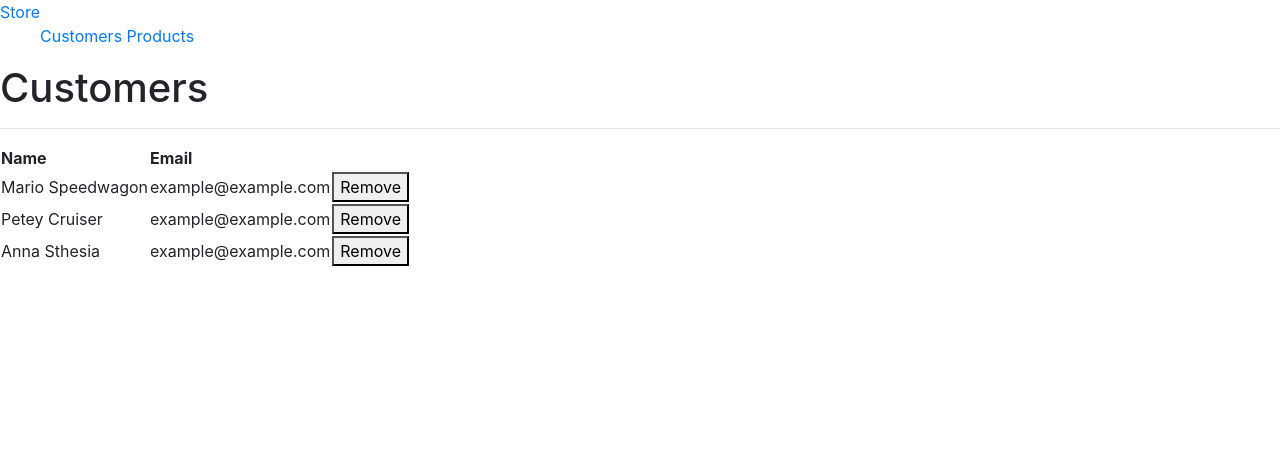
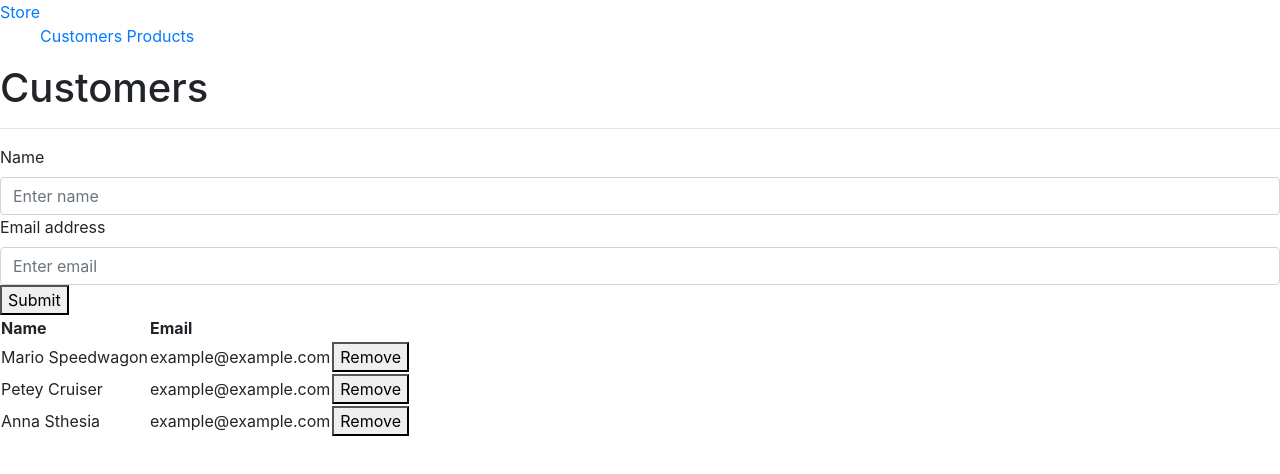
Before and after one commit to nenad1995/prodavnica, a Vue app: page /customers in a window 1280 px wide. Shown: the top 474 px of the page. Built offline with nearby package versions, Linux system fonts and the light colour scheme.

Commit message:
Zadatak 3

```diff
--- a/src/components/views/AppCustomers.vue
+++ b/src/components/views/AppCustomers.vue
@@ -2,6 +2,21 @@
   <div>
     <h1>Customers</h1>
     <hr/>
+    <div>
+      <div>
+        <form @submit.prevent="addCustomer">
+          <div>
+            <label for="name">Name</label>
+            <input v-model="newCustomer.fullName" type="text" class="form-control" id="name" placeholder="Enter name">
+          </div>
+          <div>
+            <label for="email">Email address</label>
+            <input v-model="newCustomer.email" type="email" class="form-control" id="email" placeholder="Enter email">
+          </div>
+          <button type="submit">Submit</button>
+        </form>
+      </div>
+    </div>
     <table>
       <thead>
         <tr>
@@ -30,11 +45,17 @@
   export default {
     data() {
       return {
+        newCustomer: {},
         customers: customerService.list()
       }
     },
 
     methods: {
+      addCustomer() {
+        customerService.add(this.newCustomer)
+        this.newCustomer = {}
+      },
+
       removeCustomer(customer) {
         customerService.remove(customer);
       }
--- a/src/services/utils/CustomerService.js
+++ b/src/services/utils/CustomerService.js
@@ -26,6 +26,10 @@ export default class CustomerService {
     return customers;
   }
 
+  add (customer) {
+    customers.push(customer)
+  }
+
   remove(customer) {
     customers.splice(customers.indexOf(customer), 1)
   }
```
